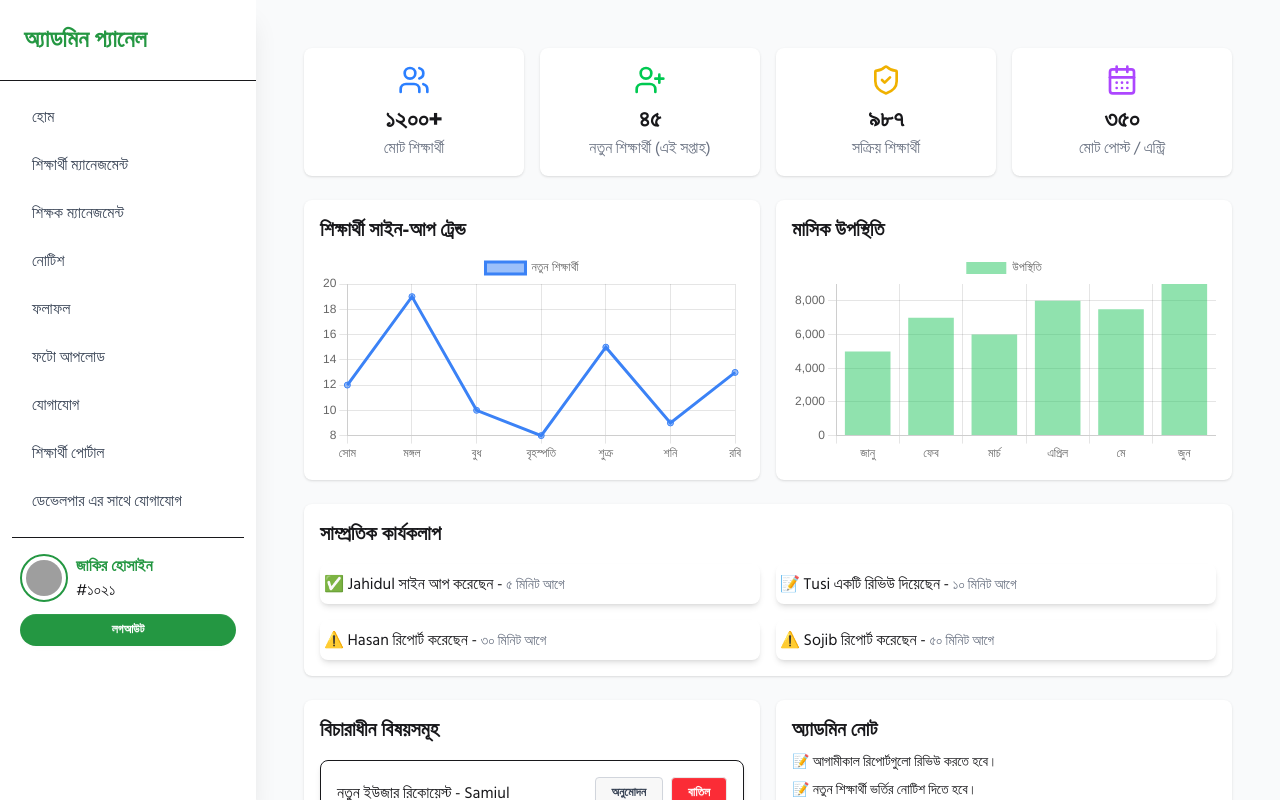
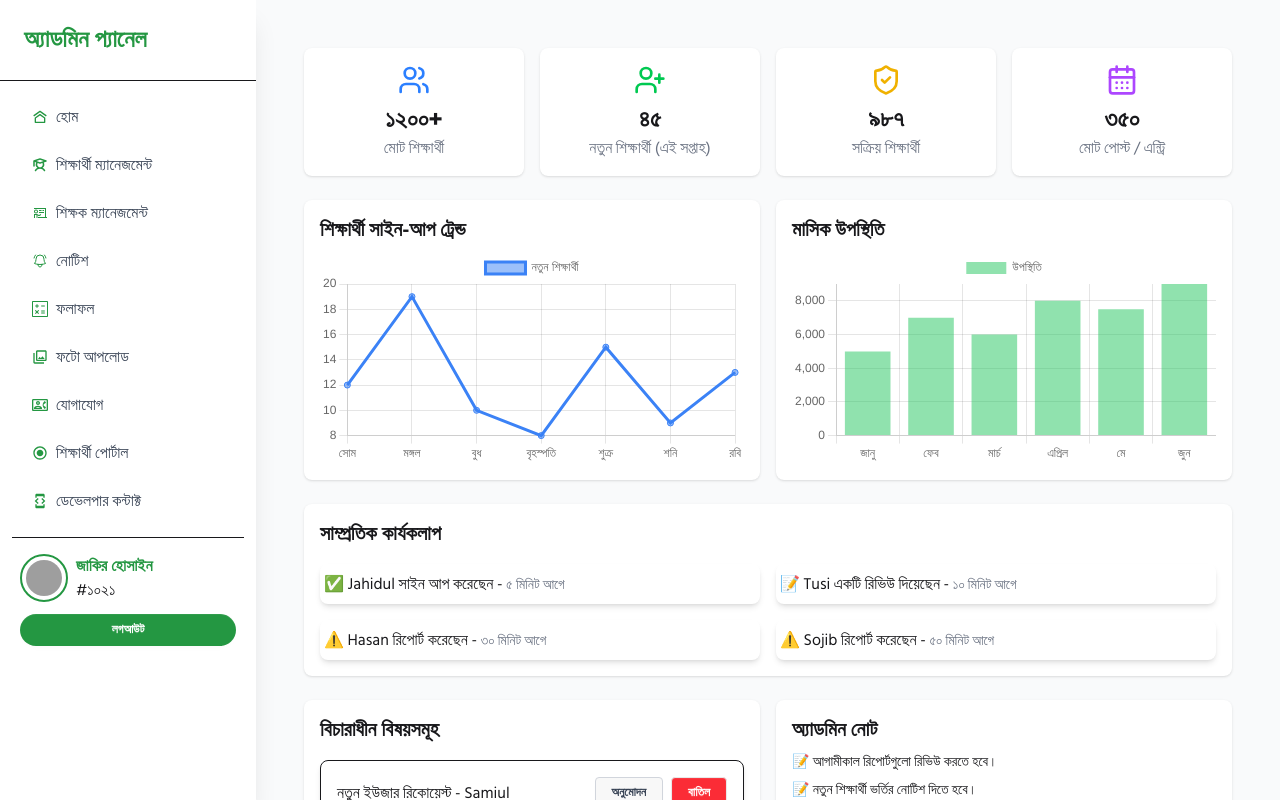
Before and after one commit to jahidul2004/src-sim-school, a React (Vite) app: page /admin in a window 1280 px wide. Built offline with nearby package versions, Linux system fonts and the light colour scheme; grey boxes are pictures that could not be loaded.

Commit message:
Some elements updated.

```diff
--- a/src/layouts/AdminLayout.jsx
+++ b/src/layouts/AdminLayout.jsx
@@ -2,6 +2,16 @@ import { BiMenu } from "react-icons/bi";
 import { Outlet, Link } from "react-router-dom";
 import { useState } from "react";
 import { IoClose } from "react-icons/io5";
+import { RiHome9Line, RiRadioButtonLine } from "react-icons/ri";
+import { PiStudentBold } from "react-icons/pi";
+import { LiaChalkboardTeacherSolid } from "react-icons/lia";
+import { HiOutlineBellAlert } from "react-icons/hi2";
+import { SlCalculator } from "react-icons/sl";
+import {
+    MdOutlineContactPhone,
+    MdOutlineDeveloperMode,
+    MdOutlinePhotoLibrary,
+} from "react-icons/md";
 
 const AdminLayout = () => {
     const [isSidebarOpen, setIsSidebarOpen] = useState(false);
@@ -29,58 +39,67 @@ const AdminLayout = () => {
                 <nav className="p-4 space-y-2 text-gray-700 font-medium">
                     <Link
                         to="/admin"
-                        className="block px-4 py-2 rounded-md hover:bg-[#249742] hover:text-white"
+                        className="flex items-center gap-2 px-4 py-2 rounded-md hover:bg-[#249742] hover:text-white"
                     >
+                        <RiHome9Line className="text-[#249742]" />
                         হোম
                     </Link>
                     <Link
                         to="/admin/studentList"
-                        className="block px-4 py-2 rounded-md hover:bg-[#249742] hover:text-white"
+                        className="flex items-center gap-2 px-4 py-2 rounded-md hover:bg-[#249742] hover:text-white"
                     >
+                        <PiStudentBold className="text-[#249742]" />
                         শিক্ষার্থী ম্যানেজমেন্ট
                     </Link>
                     <Link
                         to="/admin/teacherList"
-                        className="block px-4 py-2 rounded-md hover:bg-[#249742] hover:text-white"
+                        className="flex items-center gap-2 px-4 py-2 rounded-md hover:bg-[#249742] hover:text-white"
                     >
+                        <LiaChalkboardTeacherSolid className="text-[#249742]" />
                         শিক্ষক ম্যানেজমেন্ট
                     </Link>
                     <Link
                         to="/admin/notices"
-                        className="block px-4 py-2 rounded-md hover:bg-[#249742] hover:text-white"
+                        className="flex items-center gap-2 px-4 py-2 rounded-md hover:bg-[#249742] hover:text-white"
                     >
+                        <HiOutlineBellAlert className="text-[#249742]" />
                         নোটিশ
                     </Link>
                     <Link
                         to="/admin/notices"
-                        className="block px-4 py-2 rounded-md hover:bg-[#249742] hover:text-white"
+                        className="flex items-center gap-2 px-4 py-2 rounded-md hover:bg-[#249742] hover:text-white"
                     >
+                        <SlCalculator className="text-[#249742]" />
                         ফলাফল
                     </Link>
                     <Link
-                        to="/admin/notices"
-                        className="block px-4 py-2 rounded-md hover:bg-[#249742] hover:text-white"
+                        to="/admin/photoUpload"
+                        className="flex items-center gap-2 px-4 py-2 rounded-md hover:bg-[#249742] hover:text-white"
                     >
+                        <MdOutlinePhotoLibrary className="text-[#249742]" />
                         ফটো আপলোড
                     </Link>
                     <Link
                         to="/admin/notices"
-                        className="block px-4 py-2 rounded-md hover:bg-[#249742] hover:text-white"
+                        className="flex items-center gap-2 px-4 py-2 rounded-md hover:bg-[#249742] hover:text-white"
                     >
+                        <MdOutlineContactPhone className="text-[#249742]" />
                         যোগাযোগ
                     </Link>
                     <Link
                         to="/admin/notices"
-                        className="block px-4 py-2 rounded-md hover:bg-[#249742] hover:text-white"
+                        className="flex items-center gap-2 px-4 py-2 rounded-md hover:bg-[#249742] hover:text-white"
                     >
+                        <RiRadioButtonLine className="text-[#249742]" />
                         শিক্ষার্থী পোর্টাল
                     </Link>
                     <Link
                         target="_blank"
                         to="https://jahiduljihad.netlify.app/"
-                        className="block px-4 py-2 rounded-md hover:bg-[#249742] hover:text-white"
+                        className="flex items-center gap-2 px-4 py-2 rounded-md hover:bg-[#249742] hover:text-white"
                     >
-                        ডেভেলপার এর সাথে যোগাযোগ
+                        <MdOutlineDeveloperMode className="text-[#249742]" />
+                        ডেভেলপার কন্টাক্ট
                     </Link>
                 </nav>
 
```
